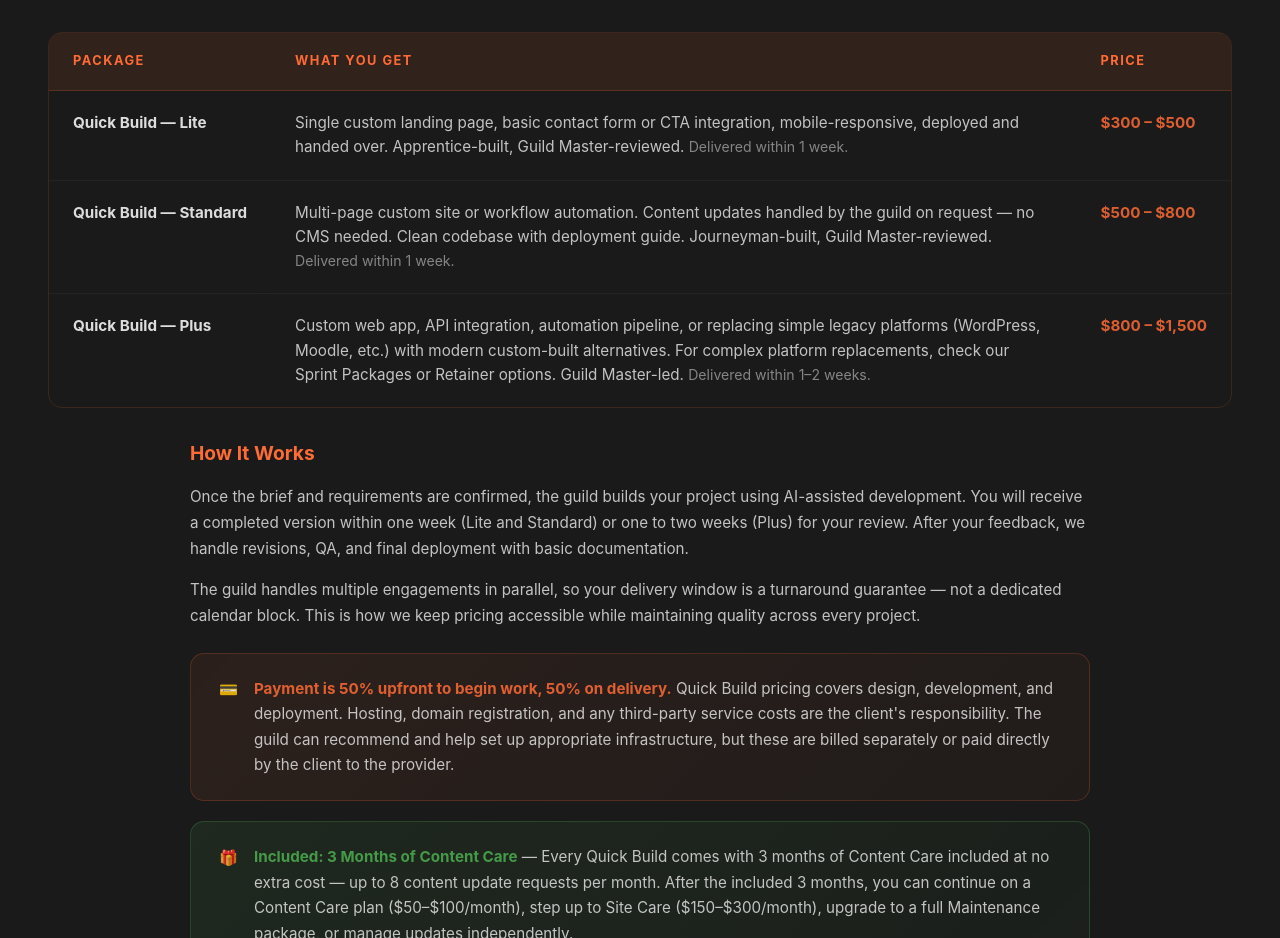
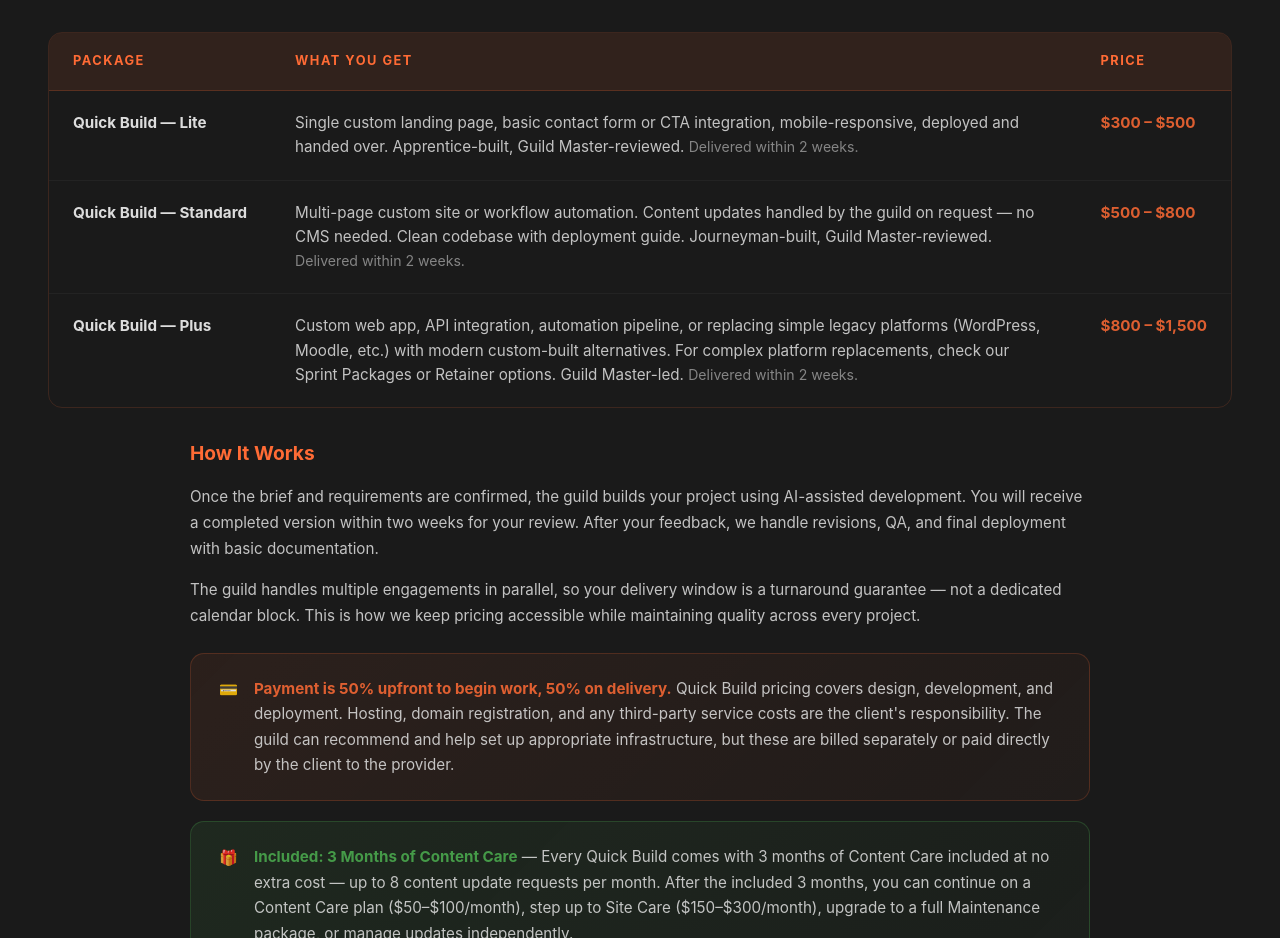
Before and after one commit to skill-wanderer/skill-wanderer-landing-page, a Nuxt app: page /work-with-us/pricing in a window 1280 px wide. Shown: the part 5620-6558 px from the top of the page. Built offline with nearby package versions, Linux system fonts and the light colour scheme.

Commit message:
Update pricing.vue

```diff
--- a/pages/work-with-us/pricing.vue
+++ b/pages/work-with-us/pricing.vue
@@ -292,17 +292,17 @@
             <tbody>
               <tr>
                 <td><span class="package-name">Quick Build — Lite</span></td>
-                <td>Single custom landing page, basic contact form or CTA integration, mobile-responsive, deployed and handed over. Apprentice-built, Guild Master-reviewed. <span class="payment-split">Delivered within 1 week.</span></td>
+                <td>Single custom landing page, basic contact form or CTA integration, mobile-responsive, deployed and handed over. Apprentice-built, Guild Master-reviewed. <span class="payment-split">Delivered within 2 weeks.</span></td>
                 <td><span class="price-range">$300 – $500</span></td>
               </tr>
               <tr>
                 <td><span class="package-name">Quick Build — Standard</span></td>
-                <td>Multi-page custom site or workflow automation. Content updates handled by the guild on request — no CMS needed. Clean codebase with deployment guide. Journeyman-built, Guild Master-reviewed. <span class="payment-split">Delivered within 1 week.</span></td>
+                <td>Multi-page custom site or workflow automation. Content updates handled by the guild on request — no CMS needed. Clean codebase with deployment guide. Journeyman-built, Guild Master-reviewed. <span class="payment-split">Delivered within 2 weeks.</span></td>
                 <td><span class="price-range">$500 – $800</span></td>
               </tr>
               <tr>
                 <td><span class="package-name">Quick Build — Plus</span></td>
-                <td>Custom web app, API integration, automation pipeline, or replacing simple legacy platforms (WordPress, Moodle, etc.) with modern custom-built alternatives. For complex platform replacements, check our Sprint Packages or Retainer options. Guild Master-led. <span class="payment-split">Delivered within 1–2 weeks.</span></td>
+                <td>Custom web app, API integration, automation pipeline, or replacing simple legacy platforms (WordPress, Moodle, etc.) with modern custom-built alternatives. For complex platform replacements, check our Sprint Packages or Retainer options. Guild Master-led. <span class="payment-split">Delivered within 2 weeks.</span></td>
                 <td><span class="price-range">$800 – $1,500</span></td>
               </tr>
             </tbody>
@@ -314,7 +314,7 @@
             <h4>How It Works</h4>
             <p>
               Once the brief and requirements are confirmed, the guild builds your project using AI-assisted development.
-              You will receive a completed version within one week (Lite and Standard) or one to two weeks (Plus) for your review.
+              You will receive a completed version within two weeks for your review.
               After your feedback, we handle revisions, QA, and final deployment with basic documentation.
             </p>
             <p>
```
